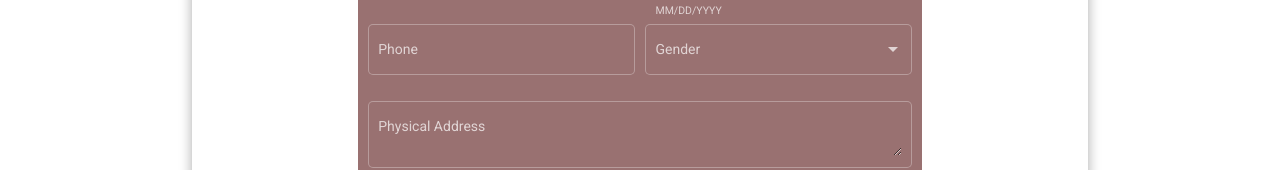
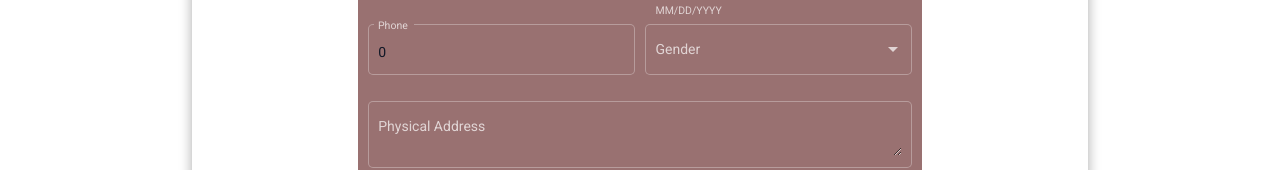
Before and after one commit to jaison10/SudentAdminPortal-UI, an Angular app in the folder studentadminportal-ui/: page /students/1 in a window 1280 px wide. Shown: the part 308-478 px from the top of the page. Built offline with nearby package versions, Linux system fonts and the light colour scheme; no server answers.

Commit message:
displaying details in form

```diff
--- a/studentadminportal-ui/src/app/models/student.model.ts
+++ b/studentadminportal-ui/src/app/models/student.model.ts
@@ -1,4 +1,4 @@
-import { Address } from "cluster";
+import { Address } from "./address.model";
 import { Gender } from "./gender.model";
 
 export interface Student{
@@ -7,6 +7,7 @@ export interface Student{
     firstname : String,
     lastname: String,
     mobile: number,
+    email:String,
     profileImgUrl :String,
     genderID: string,
     gender: Gender,
--- a/studentadminportal-ui/src/app/students/student-view/student-view.component.html
+++ b/studentadminportal-ui/src/app/students/student-view/student-view.component.html
@@ -9,23 +9,23 @@
                 <div class="form-columns">
                     <mat-form-field appearance="outline">
                         <mat-label>First Name</mat-label>
-                        <input type="text" matInput>
+                        <input type="text" matInput [(ngModel)]="student.firstname" name="firstname">
                     </mat-form-field>
                     <mat-form-field appearance="outline">
                         <mat-label>First Name</mat-label>
-                        <input type="text" matInput>
+                        <input type="text" matInput [(ngModel)]="student.lastname" name="lastname">
                     </mat-form-field>
                 </div>
                 <div class="form-columns">
                     <mat-form-field class="" appearance="outline">
                         <mat-label>Email</mat-label>
-                        <input type="text" matInput>
+                        <input type="text" matInput [(ngModel)]="student.email" name="email">
                         <!-- <input matInput placeholder="pat@example.com" [formControl]="email" required> -->
                         <!-- <mat-error *ngIf="email.invalid">{{getErrorMessage()}}</mat-error> -->
                     </mat-form-field>
                     <mat-form-field appearance="outline">
                         <mat-label>Choose a date</mat-label>
-                        <input matInput [matDatepicker]="picker">
+                        <input matInput [matDatepicker]="picker" [(ngModel)]="student.dob" name="dob">
                         <mat-hint>MM/DD/YYYY</mat-hint>
                         <mat-datepicker-toggle matSuffix [for]="picker"></mat-datepicker-toggle>
                         <mat-datepicker #picker></mat-datepicker>
@@ -34,7 +34,7 @@
                 <div class="form-columns">
                     <mat-form-field appearance="outline">
                         <mat-label>Phone</mat-label>
-                        <input type="text" matInput>
+                        <input type="text" matInput [(ngModel)]="student.mobile" name="mobile">
                     </mat-form-field>
                     <mat-form-field appearance="outline">
                         <mat-label>Gender</mat-label>
@@ -47,13 +47,13 @@
                 <div class="form-columns">
                     <mat-form-field class="full-len-field" appearance="outline">
                         <mat-label>Physical Address</mat-label>
-                        <textarea matInput></textarea>
+                        <textarea matInput [(ngModel)]="student.address.physicalAddress" name="physicalAddress"></textarea>
                     </mat-form-field>
                 </div>
                 <div class="form-columns">
                     <mat-form-field class="full-len-field" appearance="outline">
                         <mat-label>Postal Address</mat-label>
-                        <textarea matInput></textarea>
+                        <textarea matInput [(ngModel)]="student.address.postalAddress" name="postalAddress"></textarea>
                     </mat-form-field>
                 </div>
                 <div class="form-columns">
--- a/studentadminportal-ui/src/app/students/student-view/student-view.component.ts
+++ b/studentadminportal-ui/src/app/students/student-view/student-view.component.ts
@@ -18,8 +18,27 @@ export class StudentViewComponent implements OnInit {
 
   private studentIdFrmURL : string | null | undefined
   email = new FormControl('', [Validators.required, Validators.email]);
-  student : Student | undefined;
-  studentFName : String | undefined
+  student : Student = {
+    //defining empty object initially which will be overwritten once the data is fetched from backend - otherwise throws error while loading the page initial as the value wont be assigned.
+    'id':'',
+    'firstname':'',
+    'lastname':'',
+    'dob':'',
+    'mobile':0,
+    'gender':{
+      'id':'',
+      'description':''
+    },
+    'address':{
+      'id':'',
+      'physicalAddress':'',
+      'postalAddress':''
+    },
+    'genderID':'',
+    'email':'',
+    'profileImgUrl':'',
+  };
+  studentFName : String | undefined;
 
   constructor(private StudentService : StudentsService, private readonly routes : ActivatedRoute) {  }
 
@@ -34,11 +53,9 @@ export class StudentViewComponent implements OnInit {
       //if some value is given in route, the below function in Services will be called passing ID.
       this.StudentService.getStudentDet(this.studentIdFrmURL).subscribe((studentData : Student)=>{
         console.log("Data from DB" , studentData);
-        this.student = studentData
+        this.student = studentData;
         console.log("Saved Data", this.student);
-        this.studentFName = this.student?.firstname
-        console.log("Student FName", this.studentFName);
-
+        this.studentFName = this.student?.firstname;
       },
       (error)=>{
         //the backend is expecting a GUID. If the given value isnt a GUID or if the given val is GUID and curresponding student isnt found, both cases will return an error.
```
